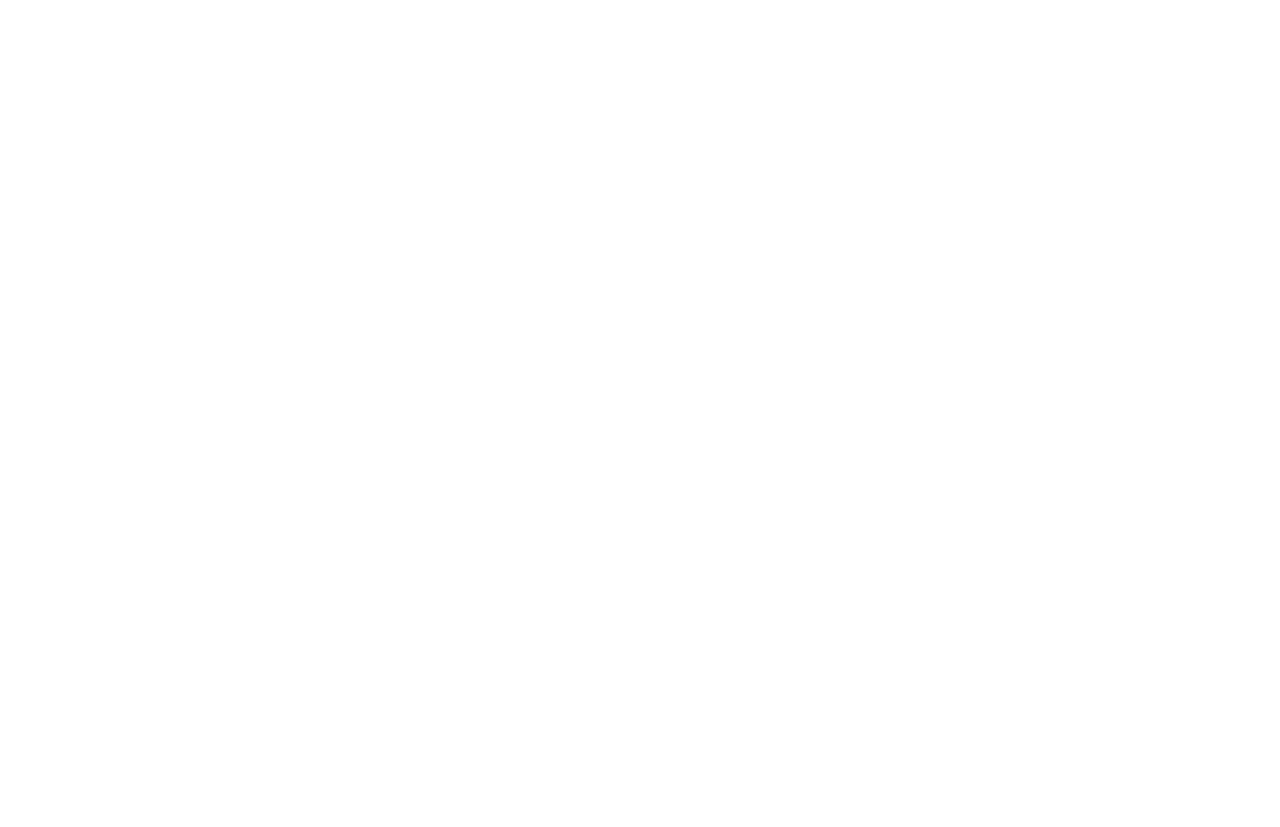
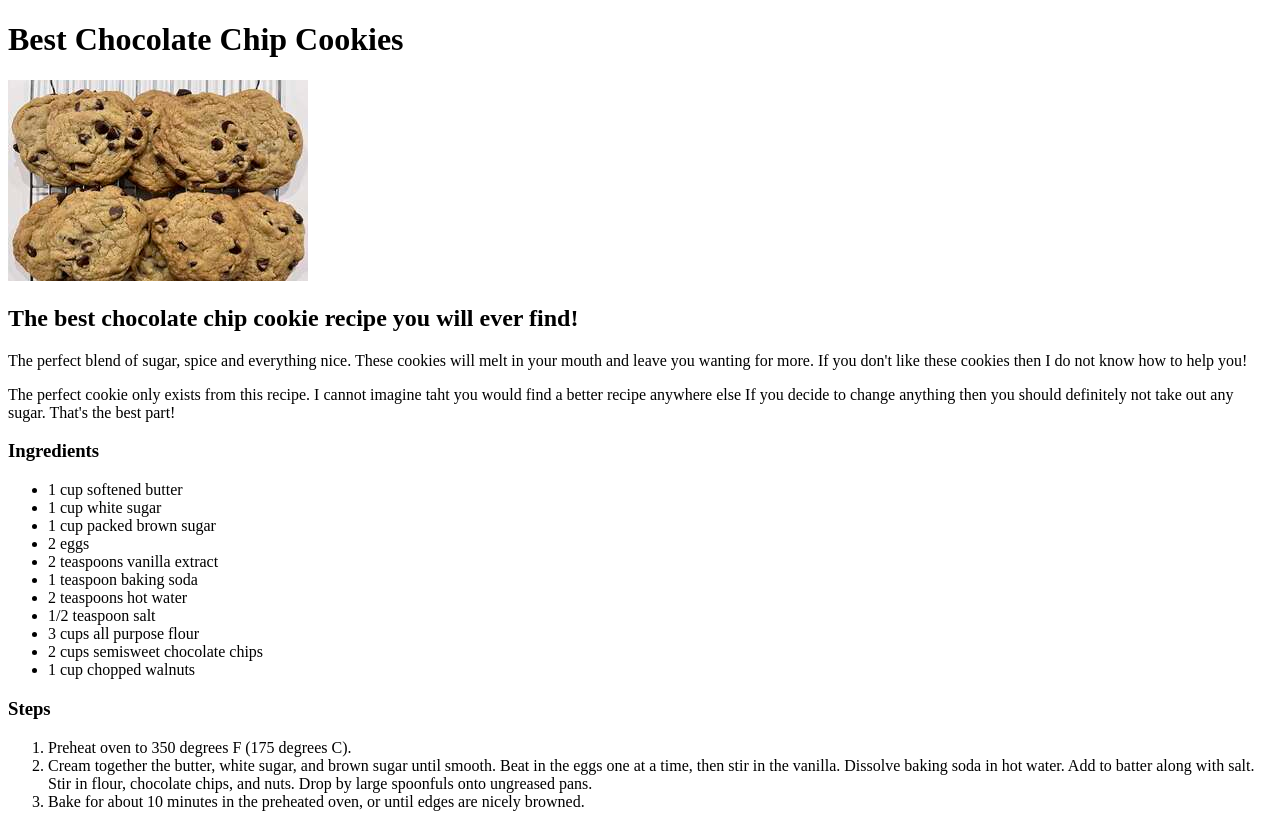
Before and after one commit to Tniebrugge/odin-recipes, a plain HTML site: page recipes/dropcookies.html in a window 1280 px wide. Before the commit the page ends 800 px from the top, so only its background shows below. Drawn offline with Linux system fonts and the light colour scheme.

Commit message:
Recipes for Cookies added

```diff
--- a/recipes/dropcookies.html
+++ b/recipes/dropcookies.html
@@ -4,9 +4,53 @@
     <meta charset="UTF-8">
     <meta http-equiv="X-UA-Compatible" content="IE=edge">
     <meta name="viewport" content="width=device-width, initial-scale=1.0">
-    <title>Document</title>
+    <title>Recipes</title>
 </head>
 <body>
 
+    <h1>Best Chocolate Chip Cookies</h1>
+
+    <img src="../images/chocolatechip.jpeg" alt="Chocolate Chip Cookies" />
+
+    <h2>The best chocolate chip cookie recipe you will ever find!</h2>
+
+    <p>
+        The perfect blend of sugar, spice and everything nice. These cookies will melt in your mouth and
+        leave you wanting for more. If you don't like these cookies then I do not know how to help you!
+    </p>
+
+    <p>
+        The perfect cookie only exists from this recipe. I cannot imagine taht you would find a better recipe anywhere else
+        If you decide to change anything then you should definitely not take out any sugar. That's the best part!
+    </p>
+
+    <h3>Ingredients</h3>
+    <ul>
+        <li>1 cup softened butter</li>
+        <li>1 cup white sugar</li>
+        <li>1 cup packed brown sugar</li>
+        <li>2 eggs</li>
+        <li>2 teaspoons vanilla extract</li>
+        <li>1 teaspoon baking soda</li>
+        <li>2 teaspoons hot water</li>
+        <li>1/2 teaspoon salt</li>
+        <li>3 cups all purpose flour</li>
+        <li>2 cups semisweet chocolate chips</li>
+        <li>1 cup chopped walnuts</li>
+    </ul>
+
+    <h3>Steps</h3>
+
+    <ol>
+        <li>Preheat oven to 350 degrees F (175 degrees C).</li>
+        <li>
+            Cream together the butter, white sugar, and brown sugar until smooth.
+            Beat in the eggs one at a time, then stir in the vanilla. Dissolve baking soda in hot water.
+            Add to batter along with salt. Stir in flour, chocolate chips, and nuts.
+            Drop by large spoonfuls onto ungreased pans.
+        </li>
+        <li>Bake for about 10 minutes in the preheated oven, or until edges are nicely browned.</li>
+    </ol>
+
 </body>
 </html>
```
